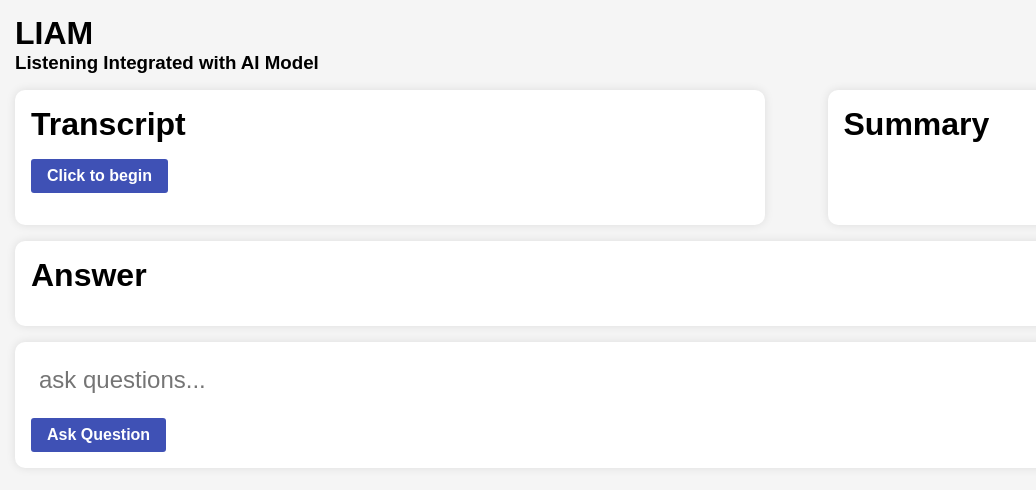
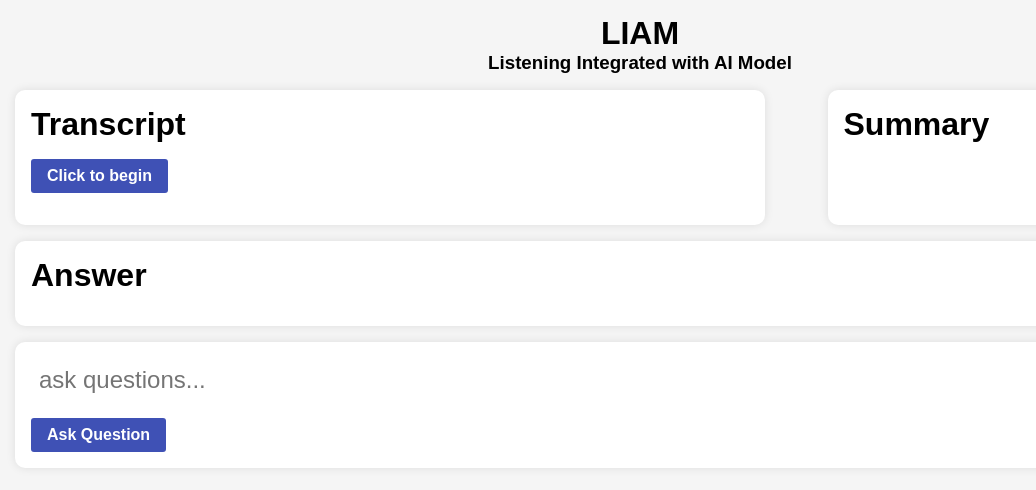
Before and after one commit to andrewschoi/liam, a Next.js app: page / in a window 1280 px wide. Shown: the top 490 px of the page, without its empty margins (0-1036 px from the left). Built offline with nearby package versions, Linux system fonts and the light colour scheme.

Commit message:
Center title container

```diff
--- a/src/styles/globals.css
+++ b/src/styles/globals.css
@@ -146,6 +146,10 @@ body {
   background-color: #2c3e50;
 }
 
+.title-container {
+  text-align: center;
+}
+
 main {
   margin: 15px;
 }
```
